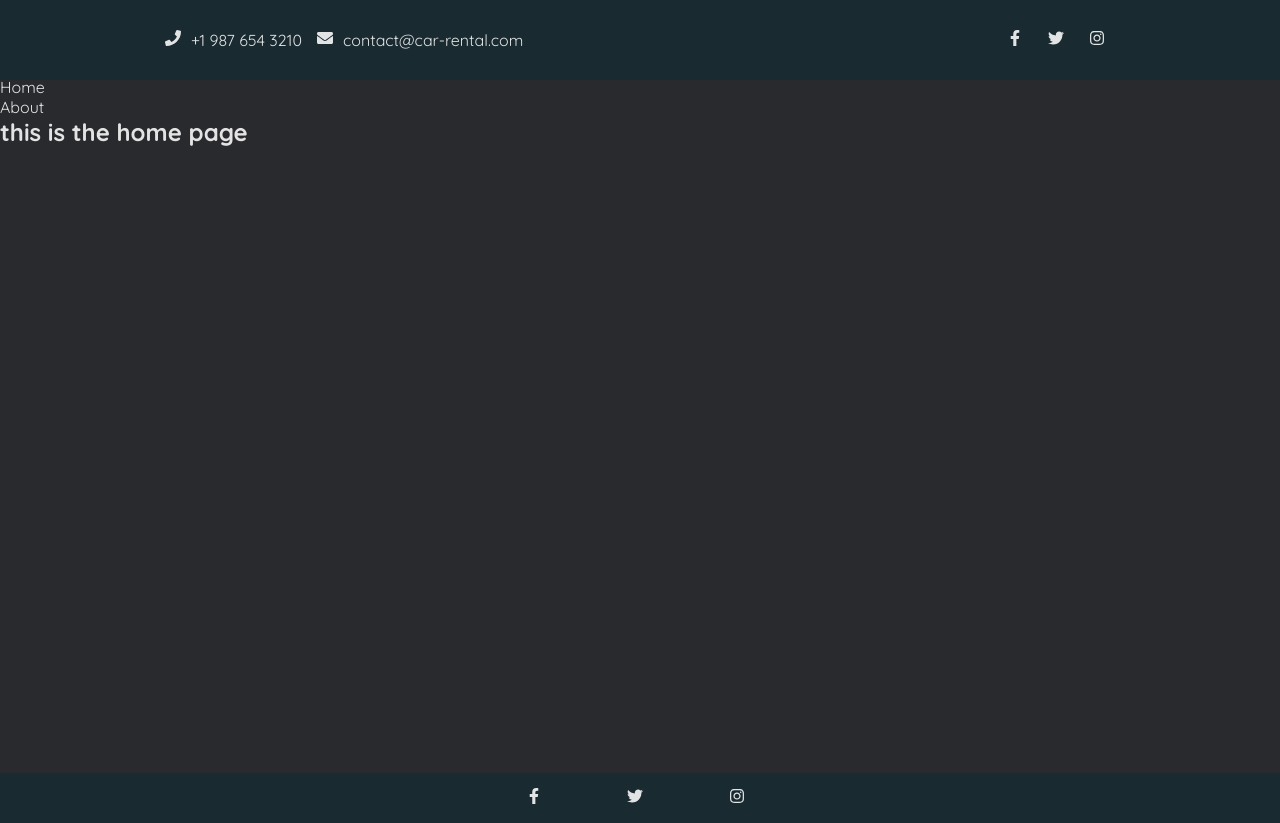
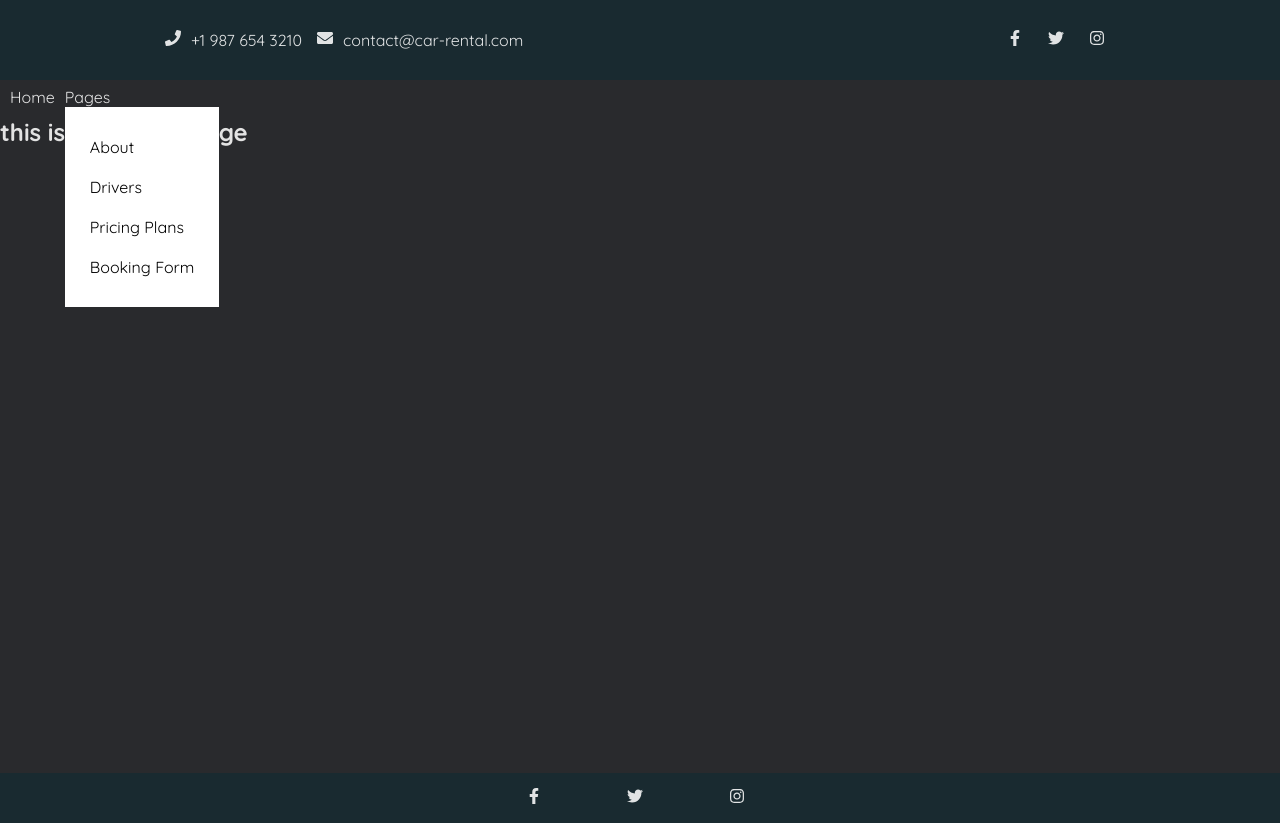
Before and after one commit to lostmart/car-rental-front, a React (Vite) app: page / in a window 1280 px wide. Built offline with nearby package versions, Linux system fonts and the light colour scheme.

Commit message:
new nav styles

```diff
--- /dev/null
+++ b/src/css/navBar.css
@@ -0,0 +1,19 @@
+.navbar {
+	position: relative;
+}
+
+.navbar ul {
+	display: flex;
+	padding: 10px;
+	gap: 10px;
+}
+
+.navbar .links-container {
+	position: absolute;
+	display: flex;
+	gap: 20px;
+	flex-direction: column;
+	background-color: white;
+	color: black;
+	padding: 30px 25px;
+}
--- a/src/index.css
+++ b/src/index.css
@@ -1,4 +1,5 @@
 @import url("https://fonts.googleapis.com/css2?family=Quicksand:wght@300..700&display=swap");
+@import url("./css/navBar.css");
 
 :root {
 	/* colors  */
--- a/src/layouts/Root.tsx
+++ b/src/layouts/Root.tsx
@@ -33,7 +33,13 @@ export default function Root() {
 							<Link to="/">Home</Link>
 						</li>
 						<li>
-							<Link to="/about">About</Link>
+							<span>Pages</span>
+							<div className="links-container">
+								<Link to="/about">About</Link>
+								<Link to="/about">Drivers</Link>
+								<Link to="/about">Pricing Plans</Link>
+								<Link to="/about">Booking Form</Link>
+							</div>
 						</li>
 					</ul>
 				</Nav>
```
